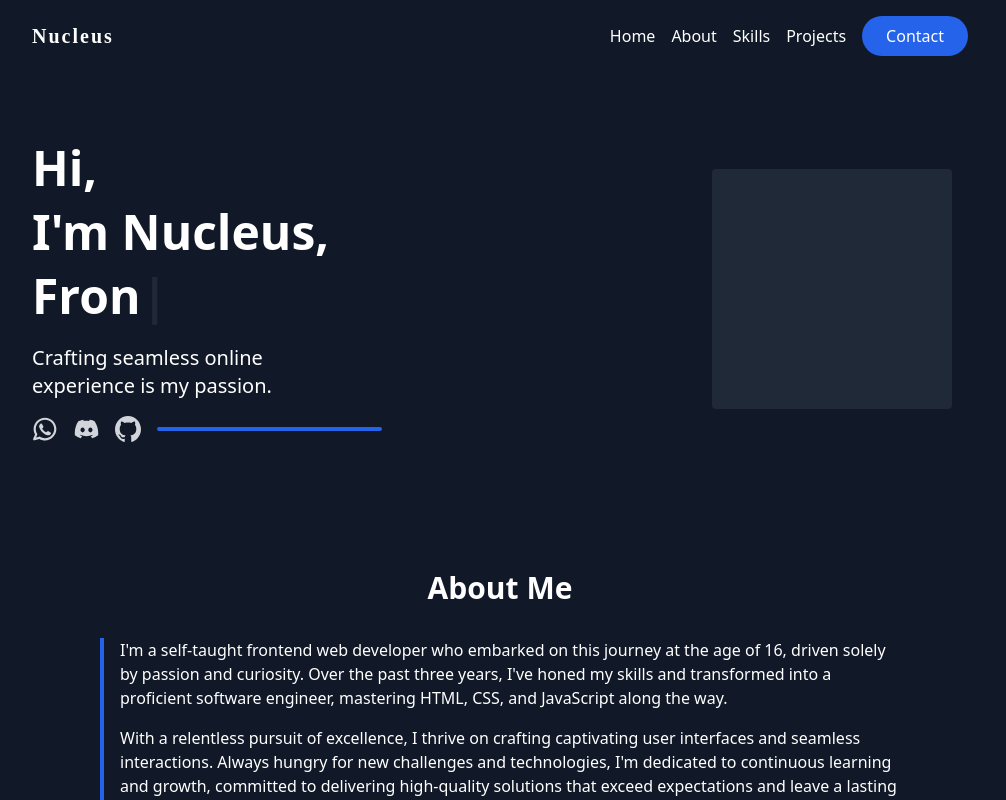
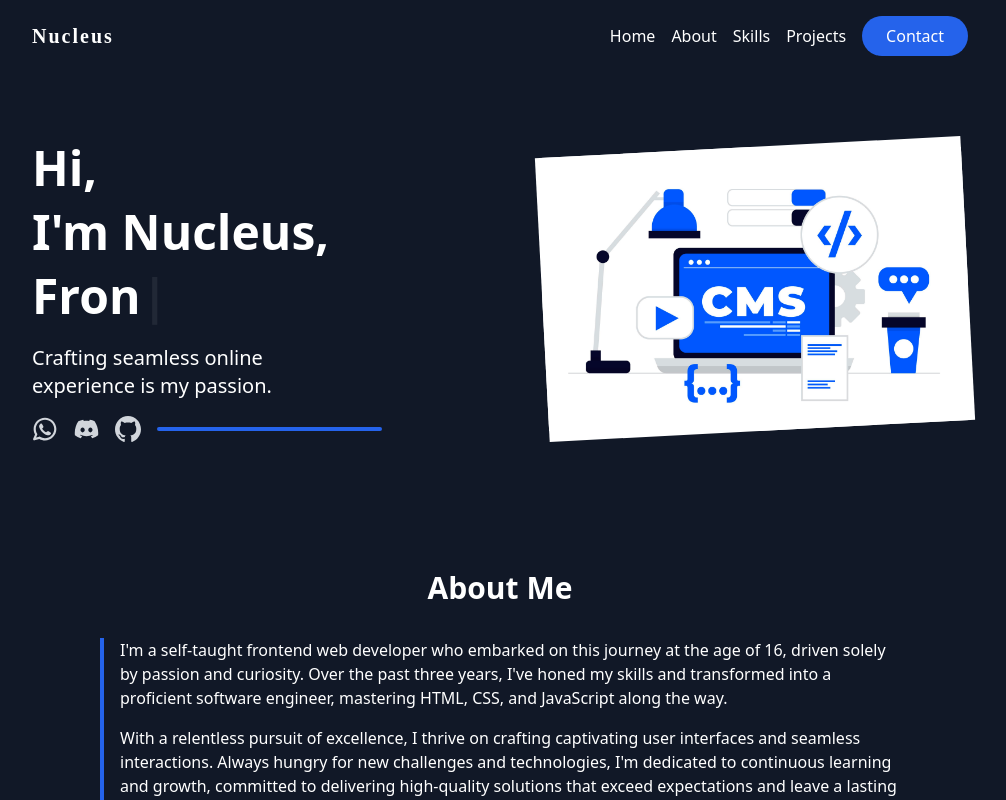
Before and after one commit to nucleus48/portfolio, a React (Vite) app: page / in a window 1280 px wide. Shown: the top 800 px of the page, without its empty margins (140-1146 px from the left). Built offline with nearby package versions, Linux system fonts and the light colour scheme; a web font is replaced by a local one.

Commit message:
Hero Img

```diff
--- a/src/components/Hero.tsx
+++ b/src/components/Hero.tsx
@@ -2,6 +2,7 @@ import Whatsapp from "../assets/whatsapp.svg"
 import Discord from "../assets/discord.svg"
 import Github from "../assets/github.svg"
 import Typewriter from "typewriter-effect"
+import HeroImg from "../assets/webdev.jpg"
 
 export default function Hero() {
   return (
@@ -34,7 +35,9 @@ export default function Hero() {
           <a href="#"><img className="w-6 sm:w-10 block" src={Github} alt="github" /></a>
         </div>
       </div>
-      <div className="w-60 h-60 mr-4 self-center bg-gray-800 rounded mb-16 sm:mb-0"></div>
+      <div className="hero">
+        <img className="h-full rotate-3" src={HeroImg} alt="hero" />
+      </div>
     </section>
   )
 }
--- a/src/index.css
+++ b/src/index.css
@@ -20,8 +20,12 @@
   .projects {
     grid-template-columns: repeat(auto-fit, minmax(140px, 1fr));
   }
+
+  .hero {
+    @apply flex justify-center w-[200vw] h-52 self-center mb-16 sm:mb-0 bg-white -rotate-3 overflow-hidden sm:h-full items-center;
+  }
 }
 /*
 * {
   @apply border border-white
-} */
+}  */
```
Also changed, not shown: src/assets/webdev.jpg (added).
